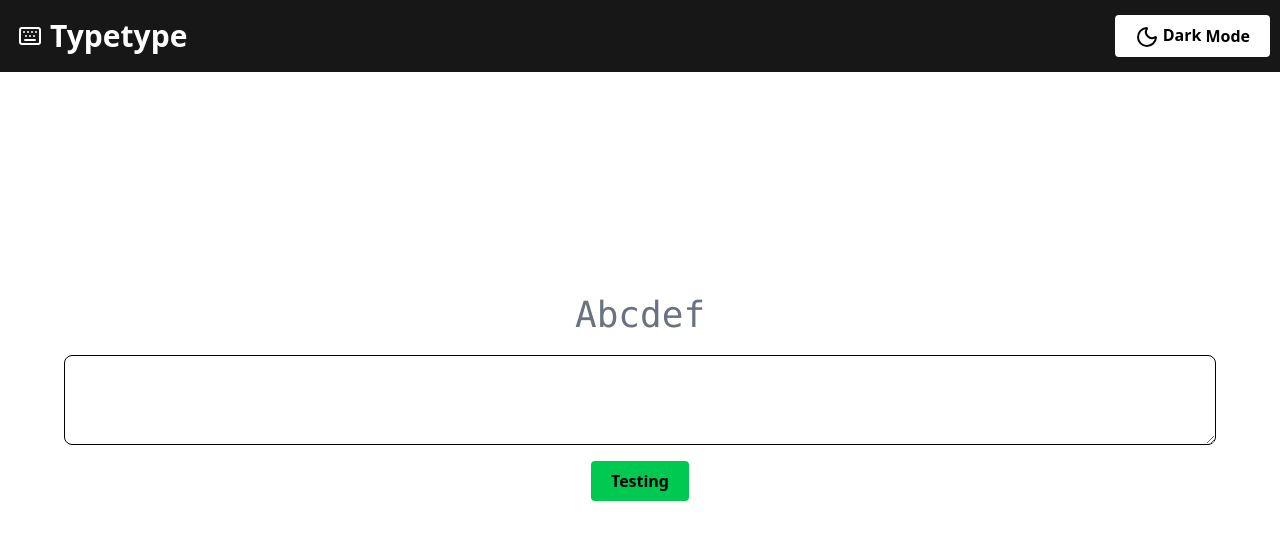
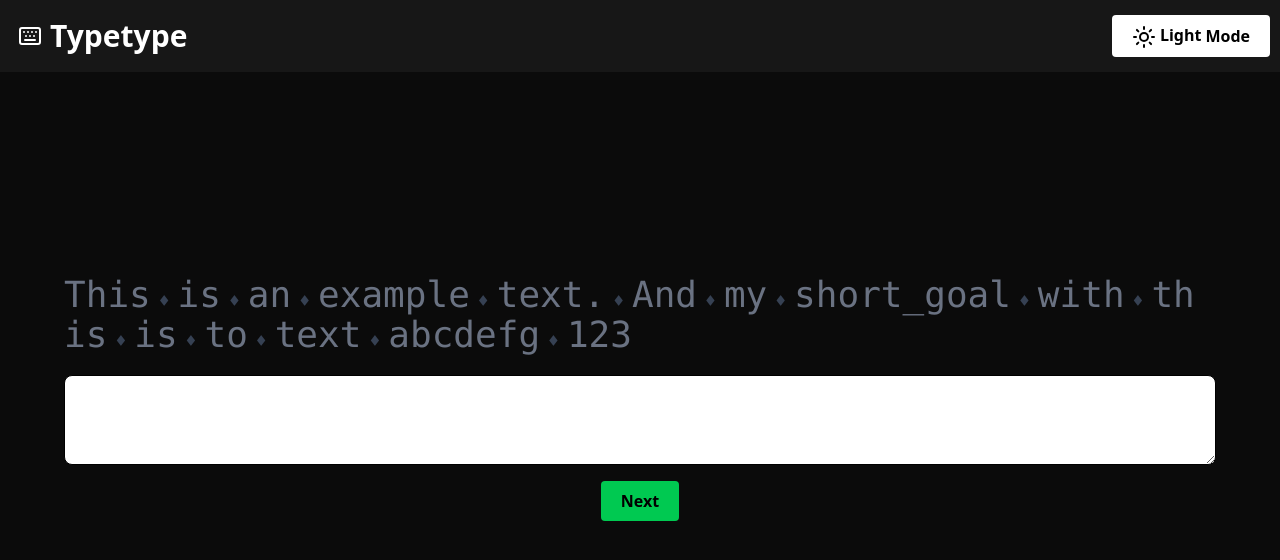
Before and after one commit to AtheoJester23/Typetype, a React (Vite) app: page / in a window 1280 px wide. Shown: the top 560 px of the page. Built offline with nearby package versions, Linux system fonts and the light colour scheme; no server answers.

Commit message:
feat: add api and proper style

```diff
--- a/src/components/Home.tsx
+++ b/src/components/Home.tsx
@@ -1,59 +1,122 @@
-import { useEffect, useRef } from "react";
+import { useEffect, useRef, useState } from "react";
 import { useTheme } from "../context/ThemeContext";
 
 const Home = () => {
     const {theme} = useTheme();
-
-    const textExample = "Abcdef";
+    const [reference, setReference] = useState<string>("This is an example text. And my short_goal with this is to text abcdefg 123")
+    const [num, setNum] = useState<number>(2);
 
     const textRef = useRef<HTMLTextAreaElement>(null);
 
-    const theInput = document.getElementById("userInput");
+    const [input, setInput] = useState("");
     const textDisplayRef = useRef<HTMLDivElement>(null);
 
-    useEffect(()=>{
-        const inputElement = textRef.current;
-        const textDisplayElement = textDisplayRef.current;
+    const enter = document.getElementById("userInput");
+    // useEffect(()=>{
+    //     const inputElement = textRef.current;
+    //     const textDisplayElement = textDisplayRef.current;
 
-        if(!inputElement || !textDisplayElement) return;
+    //     if(!inputElement || !textDisplayElement) return;
 
-        const handleInput = (e: Event) => {
-            const fromUser = (e.target as HTMLTextAreaElement).value;
-            const theLength: number = fromUser.length;
+    //     const handleInput = (e: Event) => {
+    //         const fromUser = (e.target as HTMLTextAreaElement).value;
+    //         const theLength: number = fromUser.length;
 
-            textDisplayElement.innerHTML = textExample
-                .split("")
-                .map((char, index) => {
-                    const isCorrect = fromUser[index] === char;
-                    const isTyped = index < fromUser.length;
-                    const colorClass =
-                        isCorrect
-                        ? "text-green-500"
-                        : isTyped
-                        ? "text-red-500"
-                        : "text-gray-500";
-                    return `<span class="${colorClass} text-4xl font-mono">${char}</span>`;
-                })
-                .join("");
+    //         textDisplayElement.innerHTML = reference
+    //             .split("")
+    //             .map((char, index) => {
+    //                 const isCorrect = fromUser[index] === char;
+    //                 const isTyped = index < fromUser.length;
+    //                 const colorClass =
+    //                     isCorrect
+    //                     ? "text-green-500"
+    //                     : isTyped
+    //                     ? "text-red-500"
+    //                     : char == " " ? "text-gray-700" : "text-gray-500";
+    //                 return `<span class="${colorClass} ${char == " " ? "text-lg mx-2 mb-2" : "text-4xl"} font-mono">${char.replace(/[ ]/g, "&diams;")}</span>`;
+    //             })
+    //             .join("");
+    //     }
+
+    //     inputElement.value = "";
+
+    //     inputElement.addEventListener("input", handleInput);
+
+    //     return () => {
+    //         inputElement.removeEventListener("input", handleInput);
+    //     }
+    // }, [reference]);
+
+    const handleNext = () => {
+        setInput("");
+        setNum(prev => prev < 10 ? prev + 1 : 1);
+    }
+
+    useEffect(()=> {
+        const fetchReferenceText = async () => {
+            try {
+                const res = await fetch(`https://typetypeapi-976af-default-rtdb.firebaseio.com/Ten%20Commandments/${num}.json`)
+
+                if(!res.ok){
+                    throw new Error(`.`)
+                }
+
+                const data = await res.json();
+                setReference(data);
+
+                setTimeout(() => {
+                    textRef.current?.focus();
+                }, 0);
+            } catch (error) {
+                console.log(error as Error)
+            }
         }
 
-        inputElement.addEventListener("input", handleInput);
+        fetchReferenceText();
 
-        return () => {
-            inputElement.removeEventListener("input", handleInput);
-        }
-    }, [theme]);
+    }, [num, reference])
+
+    useEffect(()=> {
+        const enter = document.getElementById("userInput");
+        enter?.addEventListener("keydown", (e) => {
+            if(e.key === "Enter"){
+                e.preventDefault();
+                handleNext();
+            }
+        })
+    }, [enter])
 
 
     return (
         <div className="flex justify-center items-center h-screen flex-col gap-5">
-            <div className="flex" id="textDisplay" ref={textDisplayRef}>
-                {textExample.split('').map((char, index) => (
-                    <span key={index} className={`${theme === "light" ? "text-gray-500" : "text-gray-500"} text-4xl font-mono`}>{`${char}`}</span>
-                ))}
+            <div className="refCont" id="textDisplay" ref={textDisplayRef}>
+                {reference.split("").map((char, index) => {
+                    const isCorrect = input[index] === char;
+                    const isTyped = index < input.length;
+                    const colorClass = isCorrect
+                        ? "text-green-500"
+                        : isTyped
+                            ? "text-red-500"
+                            : char === " "
+                                ? "text-gray-700"
+                                : "text-gray-500";
+
+                    return (
+                        <span
+                            key={index}
+                            className={`${colorClass} ${
+                                char === " " ? "text-lg mx-2 mb-2" : "text-4xl"
+                            } font-mono`}
+                            >
+                            {char === " " ? "♦" : char}
+                        </span>
+                    );
+                    })}
             </div>
-        <textarea ref={textRef} className="border border-black p-5 w-[90%] bg-white rounded-lg" id="userInput"></textarea>
-            <button onClick={()=>console.log(textRef.current?.value)} className="bg-green-500 text-black font-bold py-2 px-5 rounded -translate-y-1 hover:translate-none duration-200 hover:cursor-pointer">Testing</button>
+            <textarea ref={textRef} value={input} onChange={(e) => setInput(e.target.value)} className="border border-black p-5 w-[90%] bg-white rounded-lg" id="userInput" autoComplete="none" autoCorrect="none"></textarea>
+            <button onClick={()=>{
+                handleNext();
+            }} className="bg-green-500 text-black font-bold py-2 px-5 rounded -translate-y-1 hover:translate-none duration-200 hover:cursor-pointer">Next</button>
         </div>
     );
 }
--- a/src/context/ThemeContext.tsx
+++ b/src/context/ThemeContext.tsx
@@ -10,7 +10,7 @@ interface ThemeContextType {
 const ThemeContext = createContext<ThemeContextType | undefined>(undefined);
 
 export function ThemeProvider({children}: {children: ReactNode}){
-    const [theme, setTheme] = useState<Theme>("light");
+    const [theme, setTheme] = useState<Theme>("dark");
 
     useEffect(() => {
         if (theme === "dark") {
--- a/src/index.css
+++ b/src/index.css
@@ -17,3 +17,7 @@
 .NonExistent{
   @apply h-screen bg-gray-500 flex justify-center items-center flex-col;
 }
+
+.refCont{
+  @apply flex items-center justify-center inline-block whitespace-normal break-all w-[90%];
+}
```
